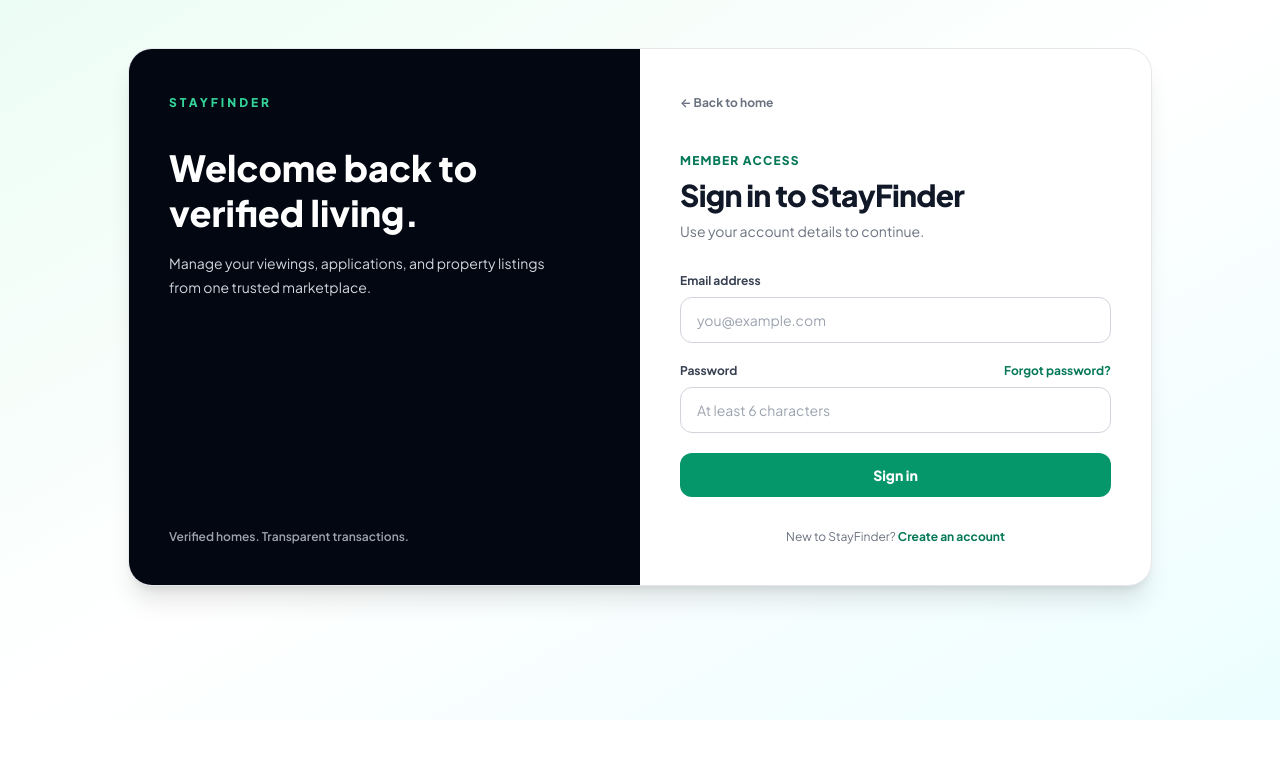
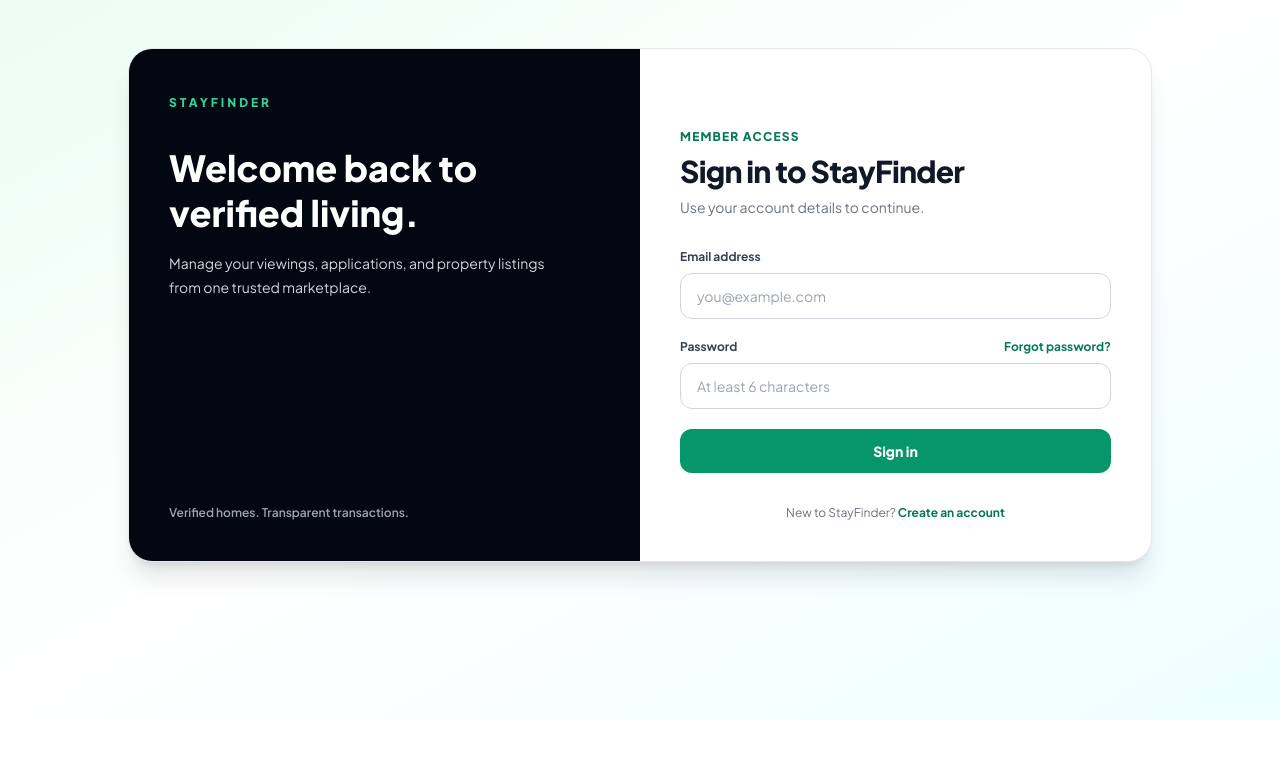
Before and after one commit to havoclolo/StayFinder, a React (Vite) app: page / in a window 1280 px wide. Shown: the top 758 px of the page. Built offline with nearby package versions, Linux system fonts and the light colour scheme.

Commit message:
Return navigation to login

```diff
--- a/src/App.jsx
+++ b/src/App.jsx
@@ -99,10 +99,10 @@ function StayFinderApp() {
               <div className="mt-6 flex justify-center gap-3">
                 <button
                   type="button"
-                  onClick={() => handleNavigate('home')}
+                  onClick={handleLogout}
                   className="px-5 py-2.5 bg-emerald-600 text-white rounded-xl font-semibold text-xs hover:bg-emerald-700 transition"
                 >
-                  Back to Home
+                  Back to Login
                 </button>
                 <button
                   type="button"
--- a/src/pages/LoginPage.jsx
+++ b/src/pages/LoginPage.jsx
@@ -38,14 +38,6 @@ export default function LoginPage({ onNavigate = () => {}, initialMode = 'login'
 				</section>
 
 				<section className="p-6 sm:p-10">
-					<button
-						type="button"
-						onClick={() => onNavigate('home')}
-						className="text-xs font-bold text-gray-500 transition hover:text-gray-900"
-					>
-						&larr; Back to home
-					</button>
-
 					<div className="mt-10">
 						<p className="text-xs font-black uppercase tracking-widest text-emerald-700">{initialMode === 'signup' ? 'Create account' : 'Member access'}</p>
 						<h2 className="mt-2 text-3xl font-black tracking-tight text-gray-900">Sign in to StayFinder</h2>
```
